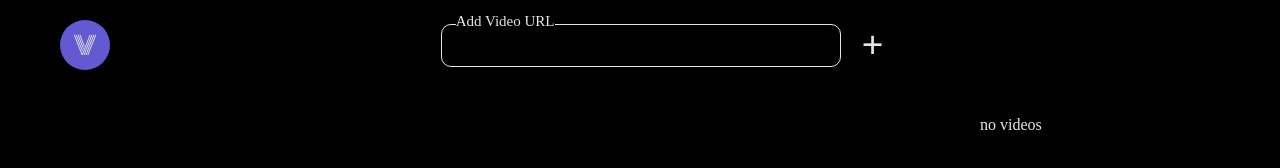
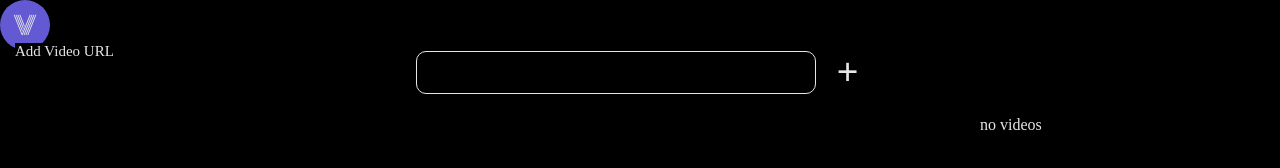
Before and after one commit to pradow/vydlist, a website: page index.html in a window 1280 px wide. Drawn offline with Linux system fonts and the light colour scheme.

Commit message:
remove wrappers and allow grid to layout elements

```diff
--- a/index.html
+++ b/index.html
@@ -9,7 +9,7 @@
       href="https://cdn.jsdelivr.net/npm/@fortawesome/fontawesome-free@5.15.4/css/fontawesome.min.css"
     />
     <link
-      href="https://fonts.googleapis.com/css2?family=Monoton&display=swap"
+      href="https://fonts.googleapis.com/css2?family=Lato:wght@400;700&family=Monoton&display=swap"
       rel="stylesheet"
     />
     <link rel="stylesheet" href="dist/css/vydlist.css" />
@@ -17,8 +17,6 @@
   <body>
     <div class="app">
       <header class="main-header">
-        <div class="container">
-          <div class="main-header-inner">
         <div class="logo-container">
           <div class="logo">V</div>
         </div>
@@ -30,8 +28,6 @@
           </button>
         </form>
         <div></div>
-          </div>
-        </div>
       </header>
       <div class="sidebar"></div>
       <div class="video-area jsVideoArea"></div>
```
Lines whose indentation alone changed are shown as unchanged.
